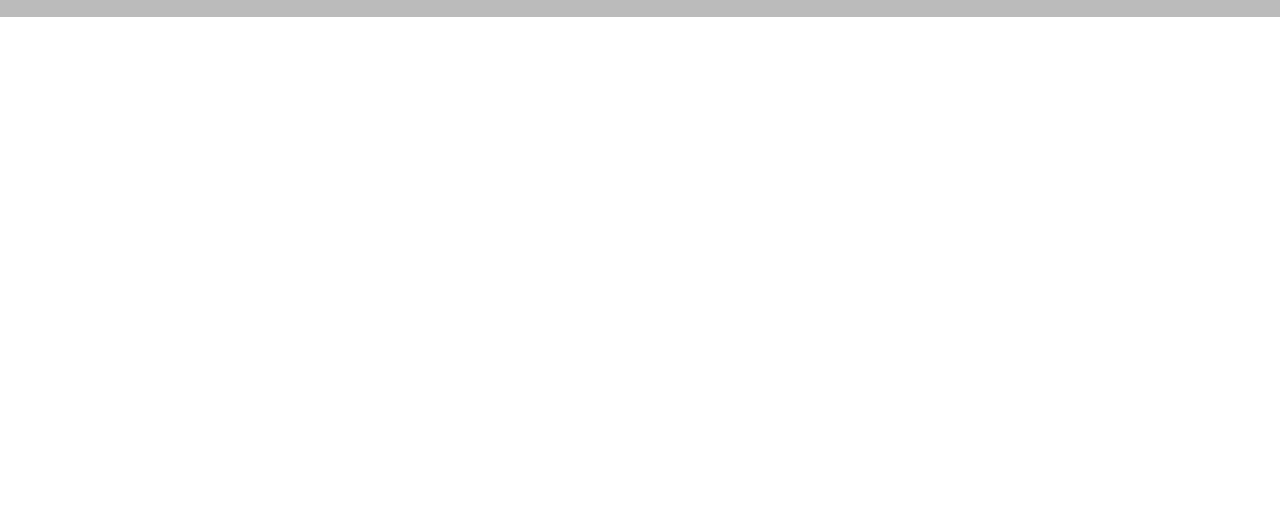
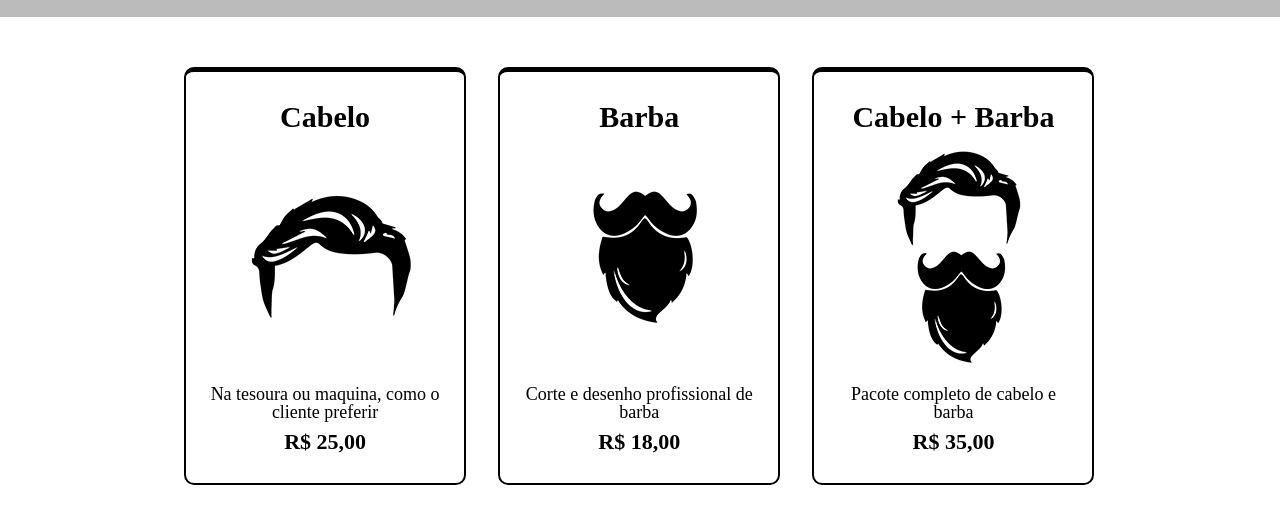
Before and after one commit to douglasbpl/alura-html-css, a plain HTML site: page produtos.html in a window 1280 px wide. Shown: the part 276-800 px from the top of the page. Drawn offline with Linux system fonts and the light colour scheme.

Commit message:
Adicionando gitignore / Terminando estilização dos itens da pagina de produtos

```diff
--- a/css/produtos.css
+++ b/css/produtos.css
@@ -21,10 +21,49 @@ nav{
 
 }
 
-a {
+nav a {
     text-decoration: none;
     text-transform: uppercase;
     color: #000000;
     font-weight: bold;
     font-size: 22px;
 }
+
+nav a:hover{
+    color: #C78C19;
+    text-decoration: underline;
+}
+
+.produtos{
+    width: 940px;
+    margin: 0 auto;
+    padding: 50px 0;
+}
+
+.produtos li {
+    display: inline-block;
+    text-align: center;
+    width: 30%;
+    vertical-align: top;
+    margin: 0 1.5%;
+    padding: 30px 20px;
+    box-sizing: border-box;
+    border: 2px solid #000000;
+    border-radius: 10px;
+    border-top-width: 5px;
+}
+
+.produtos h2 {
+    font-size: 30px;
+    font-weight: bold;
+}
+
+.produto-descricao{
+    font-size: 18px;
+}
+
+.produto-preco{
+    font-size: 22px;
+    font-weight: bold;
+    margin-top: 10px;
+}
--- a/produtos.html
+++ b/produtos.html
@@ -21,5 +21,27 @@
             </nav>
         </div>
     </header>
+    <main>
+        <ul class="produtos">
+            <li>
+                <h2>Cabelo</h2>
+                <img src="img/cabelo.jpg" alt="">
+                <p class="produto-descricao">Na tesoura ou maquina, como o cliente preferir</p>
+                <p class="produto-preco">R$ 25,00</p>
+            </li>
+            <li>
+                <h2>Barba</h2>
+                <img src="img/barba.jpg" alt="">
+                <p class="produto-descricao">Corte e desenho profissional de barba</p>
+                <p class="produto-preco">R$ 18,00</p>
+            </li>
+            <li>
+                <h2>Cabelo + Barba</h2>
+                <img src="img/cabelo+barba.jpg" alt="">
+                <p class="produto-descricao">Pacote completo de cabelo e barba</p>
+                <p class="produto-preco">R$ 35,00</p>
+            </li>
+        </ul>
+    </main>
 </body>
 </html>
```
Also changed, not shown: 1 other file.
